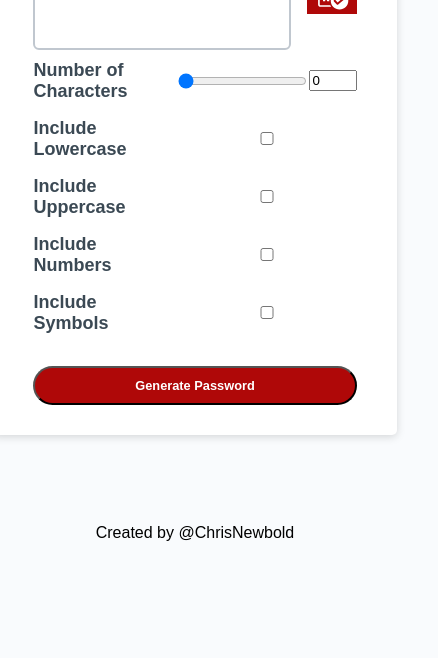
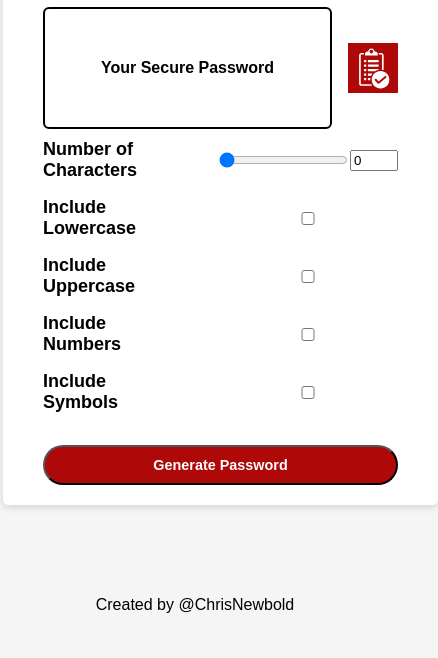
Before and after one commit to ChrisNewbold/02-Challenge-Chris-Newbold-JavaScript, a plain HTML site: page index.html in a window 390 px wide. Shown: the part 220-878 px from the top of the page, 438 px wide, since content can reach past the window. Before the commit the page ends 851 px from the top, so only its background shows below. Drawn offline with Linux system fonts and the light colour scheme.

Commit message:
final commit

```diff
--- a/Assets/script.js
+++ b/Assets/script.js
@@ -1,13 +1,14 @@
 // Assignment Code
-const characterAmountRange = document.getElementById('characterAmountRange')
-const characterAmountNumber = document.getElementById('characterAmountNumber')
-const includeLowercaseElement = document.getElementById('includeLowercase')
-const includeUppercaseElement = document.getElementById('includeUppercase')
-const includeNumbersElement = document.getElementById('includeNumbers')
-const includeSymbolsElement = document.getElementById('includeSymbols')
-const form = document.getElementById('passwordGeneratorForm')
-const passwordDisplay = document.getElementById('passwordDisplay')
-// this dictates the lowercase, uppercase, numbers and symbols called
+// I decided to go with const instead of var for this exercise to help keep the code as clean as possible as there should be no need for the identifier to be reassigned.
+const characterAmountRange = document.getElementById("characterAmountRange")
+const characterAmountNumber = document.getElementById("characterAmountNumber")
+const includeLowercaseElement = document.getElementById("includeLowercase")
+const includeUppercaseElement = document.getElementById("includeUppercase")
+const includeNumbersElement = document.getElementById("includeNumbers")
+const includeSymbolsElement = document.getElementById("includeSymbols")
+const form = document.getElementById("passwordGeneratorForm")
+const passwordDisplay = document.getElementById("passwordDisplay")
+// this sets up the list of character codes dictating the lowercase, uppercase, numbers and symbols called using an = array call from low to high (used the ASCII table & Cheat sheet to assist)
 const UPPERCASE_CHAR_CODES = arrayFromLowToHigh(65, 90)
 const LOWERCASE_CHAR_CODES = arrayFromLowToHigh(97, 122)
 const NUMBER_CHAR_CODES = arrayFromLowToHigh(48, 57)
@@ -18,42 +19,44 @@ const SYMBOL_CHAR_CODES = arrayFromLowToHigh(33, 47).concat(
 ).concat(
   arrayFromLowToHigh(123, 126)
 )
-// this dictates the main trigger to begin the password generator
-characterAmountNumber.addEventListener('input', syncCharacterAmount)
-characterAmountRange.addEventListener('input', syncCharacterAmount)
-// this is what generates the password submition
-form.addEventListener('submit', function (e) {
-  e.preventDefault()
-  // This section creates a pop up prompting the user to select a tick box
+// event listener that triggers everytime the input amount changes and syncs the slider and the input section
+characterAmountNumber.addEventListener("input", syncCharacterAmount)
+characterAmountRange.addEventListener("input", syncCharacterAmount)
+// this event listener triggers everytime we submit the form and will prevent the form from submitting and resetting the page
+form.addEventListener("submit", function (e) {
+  e.preventDefault()//this prevents any charCodes from being auto called
+  // This "if" section creates a pop up prompting the user to select a tick box.
   if (!form.one.checked && !form.two.checked
     && !form.three.checked && !form.four.checked) {
-    alert('at least one box must be checked')
+    alert("at least one box must be checked")
   }
+  // this tells us if its true or false if button is checked and speaks to the character amount passing the value
   const characterAmount = characterAmountNumber.value
   const includeLowercase = includeLowercaseElement.checked
   const includeUppercase = includeUppercaseElement.checked
   const includeNumbers = includeNumbersElement.checked
   const includeSymbols = includeSymbolsElement.checked
+  // tells the script to generate a password calling the variables and values speaking to the selecter elements
   const password = generatePassword(characterAmount, includeLowercase, includeUppercase, includeNumbers, includeSymbols)
   passwordDisplay.innerText = password
 })
-// this is the over all list of all our character codes that is then looped
+// this uses charCodes to return our unicode and tells it what to include "if". So essentially tells it what to generate the password from
 function generatePassword(characterAmount, includeLowercase, includeUppercase, includeNumbers, includeSymbols) {
-  let charCodes = []
-  if (includeLowercase) charCodes = charCodes.concat(LOWERCASE_CHAR_CODES), includeLowercaseElement.checked = false
+  let charCodes = [] // this sets our charCode default to zero
+  if (includeLowercase) charCodes = charCodes.concat(LOWERCASE_CHAR_CODES), includeLowercaseElement.checked = false //this end section (post "),") calls the pop up value if tick boxes = false
   if (includeUppercase) charCodes = charCodes.concat(UPPERCASE_CHAR_CODES), includeUppercaseElement.checked = false
   if (includeSymbols) charCodes = charCodes.concat(SYMBOL_CHAR_CODES), includeSymbolsElement.checked = false
   if (includeNumbers) charCodes = charCodes.concat(NUMBER_CHAR_CODES), includeNumbersElement.checked = false;
   // this creates the loop
-  const passwordCharacters = []
+  const passwordCharacters = [] // this is a empty array that stores all our passwords
   for (let i = 0; i < characterAmount; i++) {
-    const characterCode = charCodes[Math.floor(Math.random() * charCodes.length)]
+    const characterCode = charCodes[Math.floor(Math.random() * charCodes.length)] // multiplies a random number between zero and character amount and makes sure it's a integer by doing math dot.floor giving us our charCode
     passwordCharacters.push(String.fromCharCode(characterCode))
   }
   // this is dictating what is returned from the array
-  return passwordCharacters.join('')
+  return passwordCharacters.join("")
 }
-
+// this creates a funtion that generates our arrays and loops through all the variables from low to high then returns the array
 function arrayFromLowToHigh(low, high) {
   const array = []
   for (let i = low; i <= high; i++) {
@@ -61,15 +64,15 @@ function arrayFromLowToHigh(low, high) {
   }
   return array
 }
-
+// this funtion links the slider to the character amount input
 function syncCharacterAmount(e) {
   const value = e.target.value
   characterAmountNumber.value = value
   characterAmountRange.value = value
 }
-
-clipboard.addEventListener('click', () => {
-  const textarea = document.createElement('textarea');
+// this is the 'copy password' clipboard script
+clipboard.addEventListener("click", () => {
+  const textarea = document.createElement("textarea");
   const password = passwordDisplay.innerText;
 
   if (!password) { return; }
@@ -77,7 +80,7 @@ clipboard.addEventListener('click', () => {
   textarea.value = password;
   document.body.appendChild(textarea);
   textarea.select();
-  document.execCommand('copy');
+  document.execCommand("copy");
   textarea.remove();
-  alert('Password copied to clipboard');
+  alert("Password copied to clipboard");
 });
--- a/Assets/style.css
+++ b/Assets/style.css
@@ -5,55 +5,48 @@
 }
 /* html document padding and margin setting it to a default of 0 */
 html {
-  margin: 0;
-  padding: 0;
-  height: 100%;
+  margin: 0px;
+  padding: 0px;
 }
 
 /* determins the body style */
 body {
   font-family: sans-serif;
-  background-color: #f9fbfd;
-  margin: 0;
+  background-color: whitesmoke;
+  margin: 3px;
   color: black;
-  min-height: 100vh;
   display: flex;
   flex-direction: column;
   justify-content: center;
   align-items: center;
-}
-
-.wrapper {
-  padding: 3rem;
-  display: flex;
-  justify-content: center;
-  align-items: center;
-  flex-direction: column;
 }
 /* form class determins the uppercase, numbers and symbols layout */
 .form {
   display: grid;
   grid-template-columns: auto auto;
   row-gap: 1rem;
-  column-gap: 3rem;
+  column-gap: 5rem;
   justify-content: center;
   align-items: center;
 }
+/* this determins the class of the password section and clipboard */
 .clipboardwrap {
   display: flex;
   justify-items: center;
+  justify-content: center;
   align-items: center;
   row-gap: 1rem;
   column-gap: 1rem;
-  justify-content: center;
-  align-items: center;
 }
+/* clipboard image */
 .copybutton {
   background-color: hsl(360, 91%, 36%);
   font-weight: bold;
   width: 50px;
   height: 50px;
+  cursor: pointer;
 }
+/* this changes the copy password button to green when hovered */
 .copybutton:hover {
   background-color: green;
   color: white;
@@ -75,25 +68,24 @@ label {
 /* heading styles */
 header {
   text-align: center;
-  padding: 20px;
-  padding-top: 0px;
-  color: hsl(206, 17%, 28%);
+  padding: 30px 40px;
+  color: black;
 }
 h1 {
   text-align: center;
-  margin: auto;
+  margin: 0;
 }
-/* card class determining the white surrounding box */
+/* card class determining the white surrounding box (card) */
 .card {
   background-color: hsl(0, 0%, 100%);
   border-radius: 5px;
   border-width: 1px;
   box-shadow: rgba(0, 0, 0, 0.15) 0px 2px 8px 0px;
-  color: hsl(206, 17%, 28%);
+  color: black;
   font-size: 18px;
-  margin: 0 auto;
+  margin: 50px auto;
   max-width: 800px;
-  padding: 30px 40px;
+  padding: 20px 40px;
 }
 
 .card-header::after {
@@ -136,19 +128,17 @@ h1 {
   border: none;
   display: block;
   width: 100%;
-  padding-top: 15px;
-  padding-left: 15px;
-  padding-right: 15px;
-  padding-bottom: 85px;
+  padding: 50px 50px 50px;
   font-size: 1.2rem;
   text-align: center;
   margin-top: 10px;
   margin-bottom: 10px;
-  border: 2px solid #c0c7cf;
+  border: 2px solid black;
   border-radius: 6px;
   resize: none;
   overflow: hidden;
   word-break: break-all;
+  color: black;
 }
 /* button class */
 .btn {
@@ -156,7 +146,7 @@ h1 {
   background-color: hsl(360, 91%, 36%);
   color: white;
   margin: 16px 16px 16px 20px;
-  padding: 14px 34px;
+  padding: 0.5rem 1rem;
   font-size: 22px;
   font-weight: bold;
   cursor: pointer;
@@ -172,8 +162,7 @@ button[disabled] {
 }
 
 footer {
-  padding: 3em;
-  height: 100vh;
+  padding: 0;
   margin-top: auto;
   line-height: 100px;
   color: black;
@@ -184,149 +173,17 @@ footer {
     font-size: 1rem;
     margin: 16px 0px 0px 0px;
     padding: 10px 15px;
+    align-items: center;
   }
+
   .password-display {
     font-size: 1rem;
   }
+}
 
-  @media (max-width: 500px) {
-    .btn {
-      font-size: 0.8rem;
-    }
-  }
-  *,
-  *::before,
-  *::after {
-    box-sizing: border-box;
-  }
-
-  html,
-  body,
-  .wrapper {
-    height: 100%;
-    margin: 0;
-    padding: 0;
-  }
-
-  body {
-    font-family: sans-serif;
-    background-color: #f9fbfd;
-  }
-
-  .wrapper {
-    padding-top: 30px;
-    padding-left: 20px;
-    padding-right: 20px;
-  }
-
-  header {
-    text-align: center;
-    padding: 20px;
-    padding-top: 0px;
-    color: hsl(206, 17%, 28%);
-  }
-
-  .card {
-    background-color: hsl(0, 0%, 100%);
-    border-radius: 5px;
-    border-width: 1px;
-    box-shadow: rgba(0, 0, 0, 0.15) 0px 2px 8px 0px;
-    color: hsl(206, 17%, 28%);
-    font-size: 18px;
-    margin: 0 auto;
-    max-width: 800px;
-    padding: 30px 40px;
-  }
-
-  .card-header::after {
-    content: " ";
-    display: block;
-    width: 100%;
-    background: #e7e9eb;
-    height: 2px;
-  }
-
-  .card-body {
-    min-height: 100px;
-  }
-
-  .card-footer {
-    text-align: center;
-  }
-
-  .card-footer::before {
-    content: " ";
-    display: block;
-    width: 100%;
-    background: #e7e9eb;
-    height: 2px;
-  }
-
-  .card-footer::after {
-    content: " ";
-    display: block;
-    clear: both;
-  }
-
+@media (max-width: 500px) {
   .btn {
-    grid-column: span 2;
-    background-color: hsl(360, 91%, 36%);
-    color: white;
-    margin: 16px 16px 16px 20px;
-    padding: 14px 34px;
-    font-size: 22px;
-    font-weight: bold;
-    cursor: pointer;
-    border-radius: 25px;
-  }
-
-  button[disabled] {
-    cursor: default;
-    background: #c0c7cf;
-  }
-
-  .float-right {
-    float: right;
-  }
-
-  .password-display {
-    -webkit-appearance: none;
-    -moz-appearance: none;
-    appearance: none;
-    border: none;
-    display: block;
-    width: 100%;
-    padding-top: 15px;
-    padding-left: 15px;
-    padding-right: 15px;
-    padding-bottom: 85px;
-    font-size: 1.2rem;
-    text-align: center;
-    margin-top: 10px;
-    margin-bottom: 10px;
-    border: 2px solid #c0c7cf;
-    border-radius: 6px;
-    resize: none;
-    overflow: hidden;
-  }
-  /* determins element changes at set screen size */
-  @media (max-width: 690px) {
-    .btn {
-      font-size: 1rem;
-      margin: 16px 0px 0px 0px;
-      padding: 10px 15px;
-      align-items: center;
-    }
-
-    .password-display {
-      font-size: 1rem;
-    }
-  }
-
-  @media (max-width: 500px) {
-    .btn {
-      font-size: 0.8rem;
-      align-items: center;
-    }
+    font-size: 0.9rem;
+    align-items: center;
   }
 }
--- a/index.html
+++ b/index.html
@@ -15,10 +15,9 @@
   </head>
   <!-- Password generator box -->
   <body>
-    <div class="wrapper">
-      <div class="card class-header">
+      <main class="card class-header">
         <div class="card-body">
-          <h1>Password Generator</h1>
+         <header><h1>Password Generator</h1></header>
           <section class="clipboardwrap">
             <h3 class="password-display" id="passwordDisplay">
               Your Secure Password
@@ -31,7 +30,8 @@
           <form id="passwordGeneratorForm" class="form">
             <label for="characterAmountNumber">Number of Characters</label>
             <!-- number of characters selector -->
-            <div class="character-amount-container">
+            <section class="character-amount-container">
+              <!-- determins the number of character range with it auto setting to "0" to prompt the customer to select an amount -->
               <input
                 type="range"
                 min="8"
@@ -47,7 +47,7 @@
                 value="0"
                 id="characterAmountNumber"
               />
-            </div>
+            </section>
             <!-- Lowercase selectors -->
             <label for="includeLowercase">Include Lowercase</label>
             <input type="checkbox" id="includeLowercase" name="one" value="1" />
@@ -63,9 +63,8 @@
             <!-- button -->
             <button type="submit" class="btn">Generate Password</button>
           </form>
-        </div>
       </div>
-    </div>
+      </main>
     <!-- footer -->
     <footer>Created by @ChrisNewbold</footer>
   </body>
```
Also changed, not shown: Assets/Images/03-javascript-homework-demo.png (deleted), Assets/Images/Chris Newbold screen shot of final Password Generator.png (added), 3 other files.
